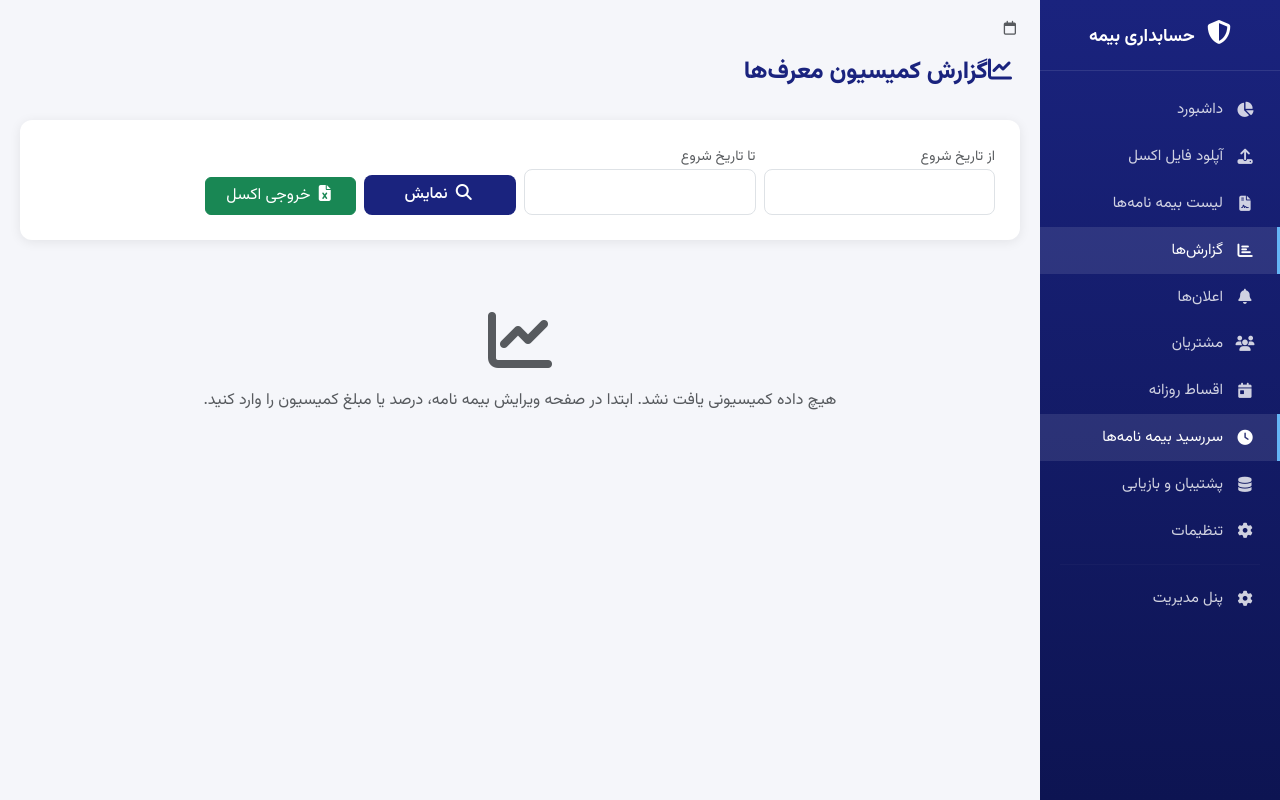
After one commit to persiansun/insurance-accounting, a Django app: page /reports/commission/ in a window 1280 px wide. The commit adds this page. Run offline with Django 5.2, Linux system fonts and the light colour scheme; data that the repository does not hold is empty.

Commit message:
Add commission tracking feature

```diff
--- /dev/null
+++ b/policies/templates/policies/commission_report.html
@@ -0,0 +1,62 @@
+{% extends 'policies/base.html' %}
+{% load static humanize %}
+
+{% block title %}گزارش کمیسیون{% endblock %}
+
+{% block content %}
+<div class="page-header d-flex justify-content-between align-items-center">
+    <div>
+        <h4><i class="fas fa-chart-line ms-2"></i>گزارش کمیسیون معرف‌ها</h4>
+    </div>
+</div>
+
+<div class="content-card">
+    <form method="GET" class="row g-2 align-items-end">
+        <div class="col-md-3">
+            <label class="small text-muted">از تاریخ شروع</label>
+            <input type="text" name="date_from" class="form-control" dir="ltr" value="{{ date_from }}">
+        </div>
+        <div class="col-md-3">
+            <label class="small text-muted">تا تاریخ شروع</label>
+            <input type="text" name="date_to" class="form-control" dir="ltr" value="{{ date_to }}">
+        </div>
+        <div class="col-md-2">
+            <button type="submit" class="btn btn-primary-custom w-100"><i class="fas fa-search ms-1"></i> نمایش</button>
+        </div>
+        <div class="col-md-2">
+            <a href="{% url 'policies:export_commission' %}?date_from={{ date_from }}&date_to={{ date_to }}" class="btn btn-success w-100">
+                <i class="fas fa-file-excel ms-1"></i> خروجی اکسل
+            </a>
+        </div>
+    </form>
+</div>
+
+<div class="row g-3">
+    {% for a in agents %}
+    <div class="col-md-6 col-lg-4">
+        <div class="content-card">
+            <h5>{{ a.name }}</h5>
+            {% if a.phone %}<small class="text-muted" dir="ltr">{{ a.phone }}</small>{% endif %}
+            <hr>
+            <div class="d-flex justify-content-between">
+                <span>تعداد بیمه نامه:</span>
+                <strong>{{ a.policies|length }}</strong>
+            </div>
+            <div class="d-flex justify-content-between">
+                <span>جمع حق بیمه:</span>
+                <strong>{{ a.total_premium|intcomma }}</strong>
+            </div>
+            <div class="d-flex justify-content-between" style="color: #2e7d32;">
+                <span>جمع کمیسیون:</span>
+                <strong>{{ a.total_commission|intcomma }}</strong>
+            </div>
+        </div>
+    </div>
+    {% empty %}
+    <div class="col-12 text-center py-5 text-muted">
+        <i class="fas fa-chart-line" style="font-size: 4rem;"></i>
+        <p class="mt-3">هیچ داده کمیسیونی یافت نشد. ابتدا در صفحه ویرایش بیمه نامه، درصد یا مبلغ کمیسیون را وارد کنید.</p>
+    </div>
+    {% endfor %}
+</div>
+{% endblock %}
--- a/policies/urls.py
+++ b/policies/urls.py
@@ -32,4 +32,6 @@ urlpatterns = [
     path('notifications/', views.NotificationsView.as_view(), name='notifications'),
     path('customers/', views.CustomerListView.as_view(), name='customer_list'),
     path('customers/<str:phone>/', views.CustomerDetailView.as_view(), name='customer_detail'),
+    path('reports/commission/', views.CommissionReportView.as_view(), name='commission_report'),
+    path('reports/commission/export/excel/', views.ExportCommissionView.as_view(), name='export_commission'),
 ]
--- a/policies/views.py
+++ b/policies/views.py
@@ -1132,6 +1132,85 @@ class CustomerDetailView(View):
         return render(request, 'policies/customer_detail.html', context)
 
 
+class CommissionReportView(View):
+    """گزارش کمیسیون معرف‌ها"""
+
+    def get(self, request):
+        from django.db.models import Sum, Count, Q
+        from datetime import datetime
+
+        date_from = request.GET.get('date_from', '')
+        date_to = request.GET.get('date_to', '')
+
+        policies = InsurancePolicy.objects.exclude(
+            Q(commission_percent__isnull=True) & Q(commission_amount__isnull=True)
+        )
+
+        if date_from:
+            policies = policies.filter(start_date__gte=date_from)
+        if date_to:
+            policies = policies.filter(start_date__lte=date_to)
+
+        # Group by introducer
+        agents = {}
+        for p in policies:
+            name = p.introducer_name or p.agent_name or 'نامشخص'
+            phone = p.introducer_phone or ''
+            if name not in agents:
+                agents[name] = {'name': name, 'phone': phone, 'policies': [], 'total_commission': 0, 'total_premium': 0}
+            agents[name]['policies'].append(p)
+            agents[name]['total_premium'] += p.total_with_tax or 0
+            agents[name]['total_commission'] += p.commission_amount or 0
+
+        return render(request, 'policies/commission_report.html', {
+            'agents': sorted(agents.values(), key=lambda a: a['total_commission'], reverse=True),
+            'date_from': date_from,
+            'date_to': date_to,
+            'section': 'reports',
+        })
+
+
+class ExportCommissionView(View):
+    """خروجی اکسل کمیسیون"""
+
+    def get(self, request):
+        import pandas as pd
+        from django.http import HttpResponse
+        from django.db.models import Q
+
+        date_from = request.GET.get('date_from', '')
+        date_to = request.GET.get('date_to', '')
+
+        policies = InsurancePolicy.objects.exclude(
+            Q(commission_percent__isnull=True) & Q(commission_amount__isnull=True)
+        )
+        if date_from:
+            policies = policies.filter(start_date__gte=date_from)
+        if date_to:
+            policies = policies.filter(start_date__lte=date_to)
+
+        data = []
+        for i, p in enumerate(policies, 1):
+            data.append({
+                'ردیف': i,
+                'معرف': p.introducer_name or p.agent_name or '',
+                'شماره تماس': p.introducer_phone or '',
+                'مشتری': p.policyholder,
+                'نوع بیمه': p.insurance_type.name if p.insurance_type else '',
+                'حق بیمه': p.total_with_tax or 0,
+                'درصد کمیسیون': f'{p.commission_percent}%' if p.commission_percent else '',
+                'مبلغ کمیسیون': p.commission_amount or 0,
+                'تاریخ شروع': p.start_date or '',
+            })
+
+        df = pd.DataFrame(data)
+        response = HttpResponse(content_type='application/vnd.openxmlformats-officedocument.spreadsheetml.sheet')
+        response['Content-Disposition'] = 'attachment; filename="commission_report.xlsx"'
+        with pd.ExcelWriter(response, engine='openpyxl') as writer:
+            df.to_excel(writer, index=False, sheet_name='کمیسیون')
+        return response
+
+
 def ajax_policy_stats(request):
     """AJAX endpoint for dashboard stats"""
     total = InsurancePolicy.objects.count()
```
Also changed, not shown: policies/forms.py (+9 -0 lines), policies/models.py (+11 -0 lines), policies/templates/policies/policy_edit.html (+17 -0 lines), policies/migrations/0013_commission_fields.py (added).
